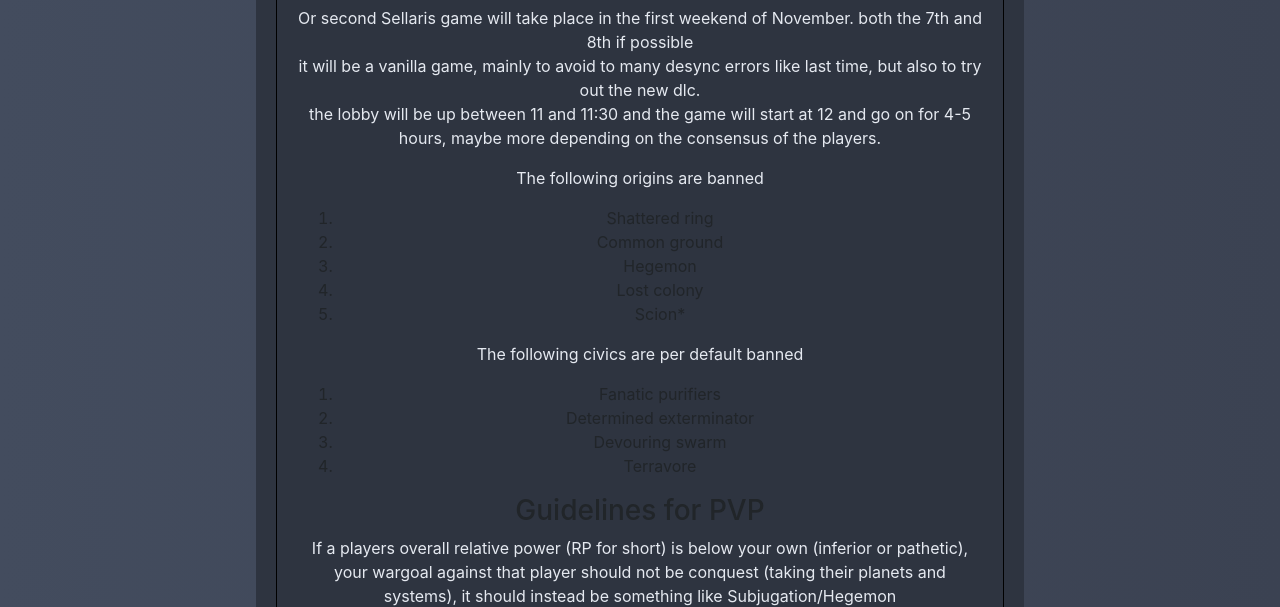
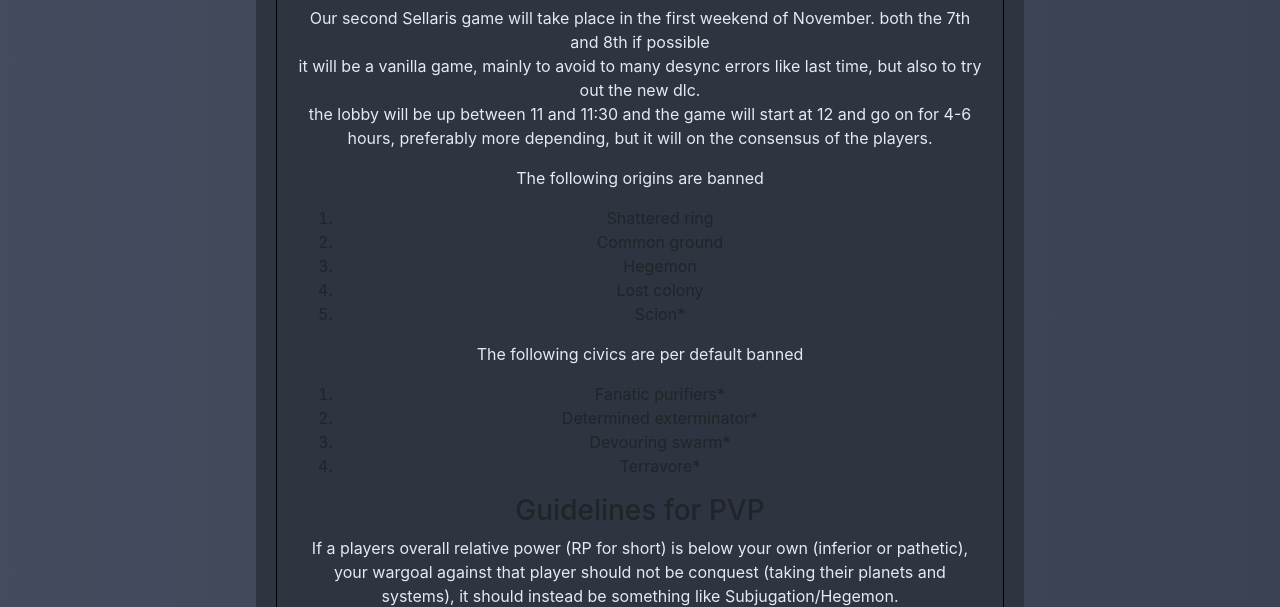
Before and after one commit to JustSomeFolk/JustSomeSite, a plain HTML site: page Special_events.html in a window 1280 px wide. Shown: the part 193-800 px from the top of the page. Drawn offline with nearby package versions, Linux system fonts and the light colour scheme.

Commit message:
Update Special_events.html
added additionel info to the stellaris game event

```diff
--- a/Special_events.html
+++ b/Special_events.html
@@ -27,9 +27,9 @@
 
 		<div name="stellaris_game_nov" class="game_event">
 			<h2>November Stellaris game</h2>
-			<p> Or second Sellaris game will take place in the first weekend of November. both the 7th and 8th if possible <br>
+			<p> Our second Sellaris game will take place in the first weekend of November. both the 7th and 8th if possible <br>
 				it will be a vanilla game, mainly to avoid to many desync errors like last time, but also to try out the new dlc. <br>
-				the lobby will be up between 11 and 11:30 and the game will start at 12 and go on for 4-5 hours, maybe more depending on the consensus of the players. <br>
+				the lobby will be up between 11 and 11:30 and the game will start at 12 and go on for 4-6 hours, preferably more depending, but it will on the consensus of the players. <br>
 			</p>
 
 			<p> The following origins are banned</p>
@@ -43,15 +43,21 @@
 
 			<p> The following civics are per default banned </p>
 			<ol>
-			<li>Fanatic purifiers</li>
-			<li>Determined exterminator</li>
-			<li>Devouring swarm</li>
-			<li>Terravore</li>
+			<li>Fanatic purifiers*</li>
+			<li>Determined exterminator*</li>
+			<li>Devouring swarm*</li>
+			<li>Terravore*</li>
 			</ol>
 
 			 <h3>Guidelines for PVP</h3>
-			 <p>If a players overall relative power (RP for short) is below your own (inferior or pathetic), your wargoal against that player should not be conquest (taking their planets and systems), it should instead be something like Subjugation/Hegemon</p>
+			 <p>If a players overall relative power (RP for short) is below your own (inferior or pathetic), your wargoal against that player should not be conquest (taking their planets and systems), it should instead be something like Subjugation/Hegemon.<br>
+			 	Do not integrate another player if they are your vassal, a federation should not consist of more than 3-4 players unless its a hegemon. <br>
+			 </p>
 
+			 <h3>Misc. info.</h3>
+			 <p>We are primarily going to use the justsomefolk discord for communication, but it is not required to be on VC, id even recommend using the ingame chat for the most part and using VC for federation or negotiations. <br>
+			 	Futhermore anything marked with an * is possible to get if you talk with the host of the game which is Chopart. <br>
+			 </p>
 		</div>
 
 		<div name="stellaris_game_okt" class="game_event">
```
